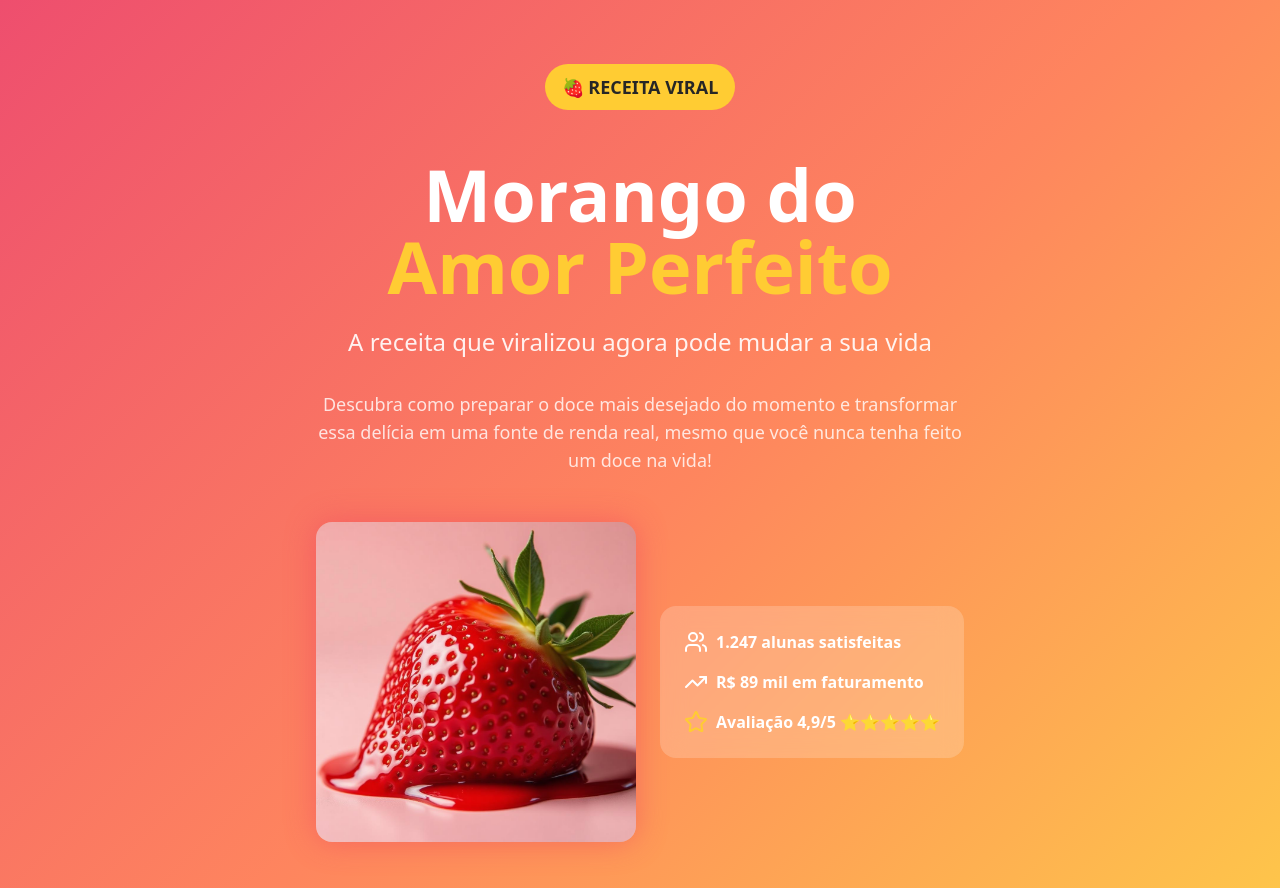
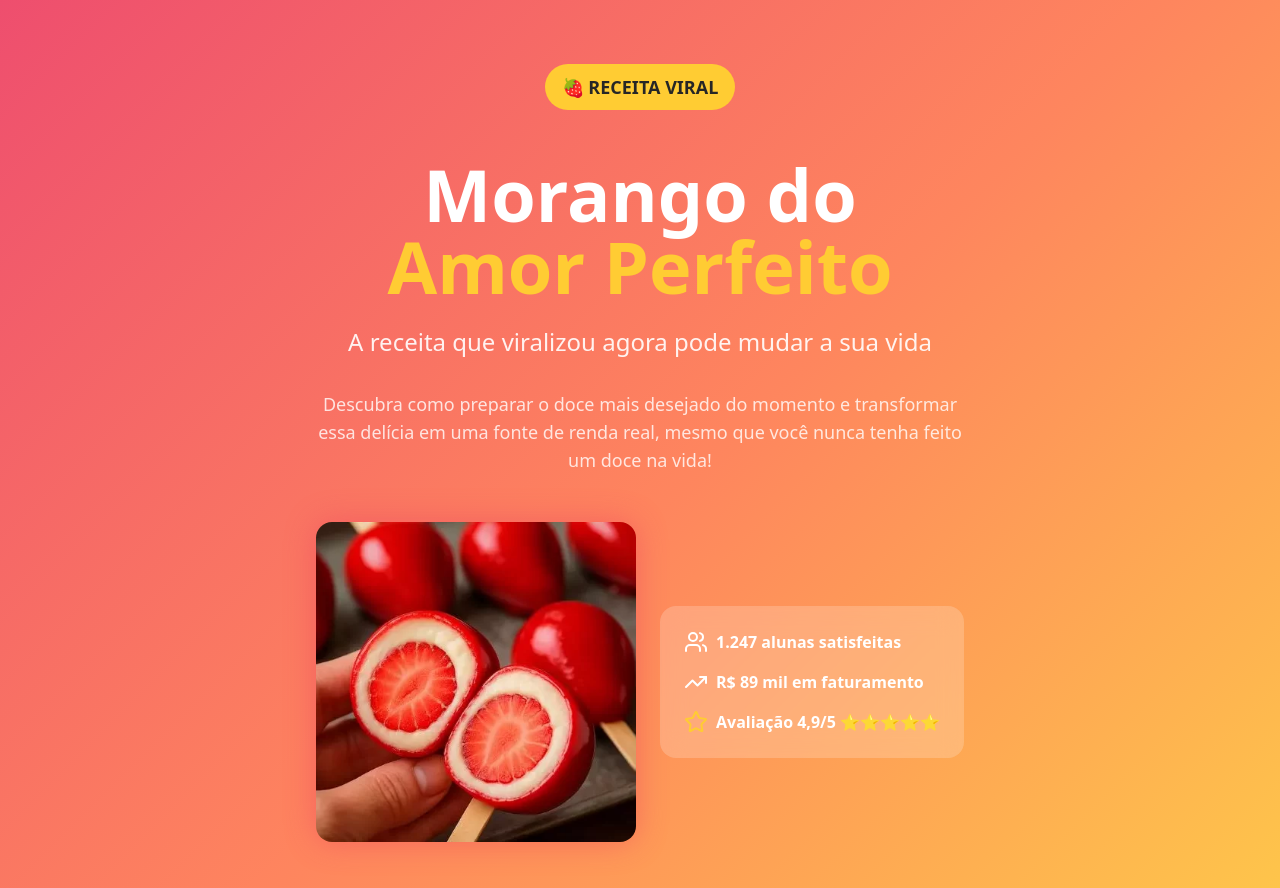
Before and after one commit to MuriloCicolin/amor-perfeito-doce-lucrativo, a React (Vite) app: page / in a window 1280 px wide. Shown: the top 888 px of the page. Built offline with nearby package versions, Linux system fonts and the light colour scheme.

Commit message:
Atualizar imagem principal
Substitui a imagem principal da página de vendas pela imagem anexada.

```diff
--- a/src/pages/Index.tsx
+++ b/src/pages/Index.tsx
@@ -3,7 +3,7 @@ import { Button } from '@/components/ui/button';
 import { Card, CardContent } from '@/components/ui/card';
 import { Badge } from '@/components/ui/badge';
 import { Clock, Star, Users, TrendingUp, Check, Shield, Smartphone, Award } from 'lucide-react';
-import heroImage from '@/assets/hero-strawberry.jpg';
+const heroImage = '/lovable-uploads/bcf4c17c-848d-4699-937b-3140983876dd.png';
 
 const Index = () => {
   const [timeLeft, setTimeLeft] = useState({
```
Also changed, not shown: public/lovable-uploads/bcf4c17c-848d-4699-937b-3140983876dd.png (added).
